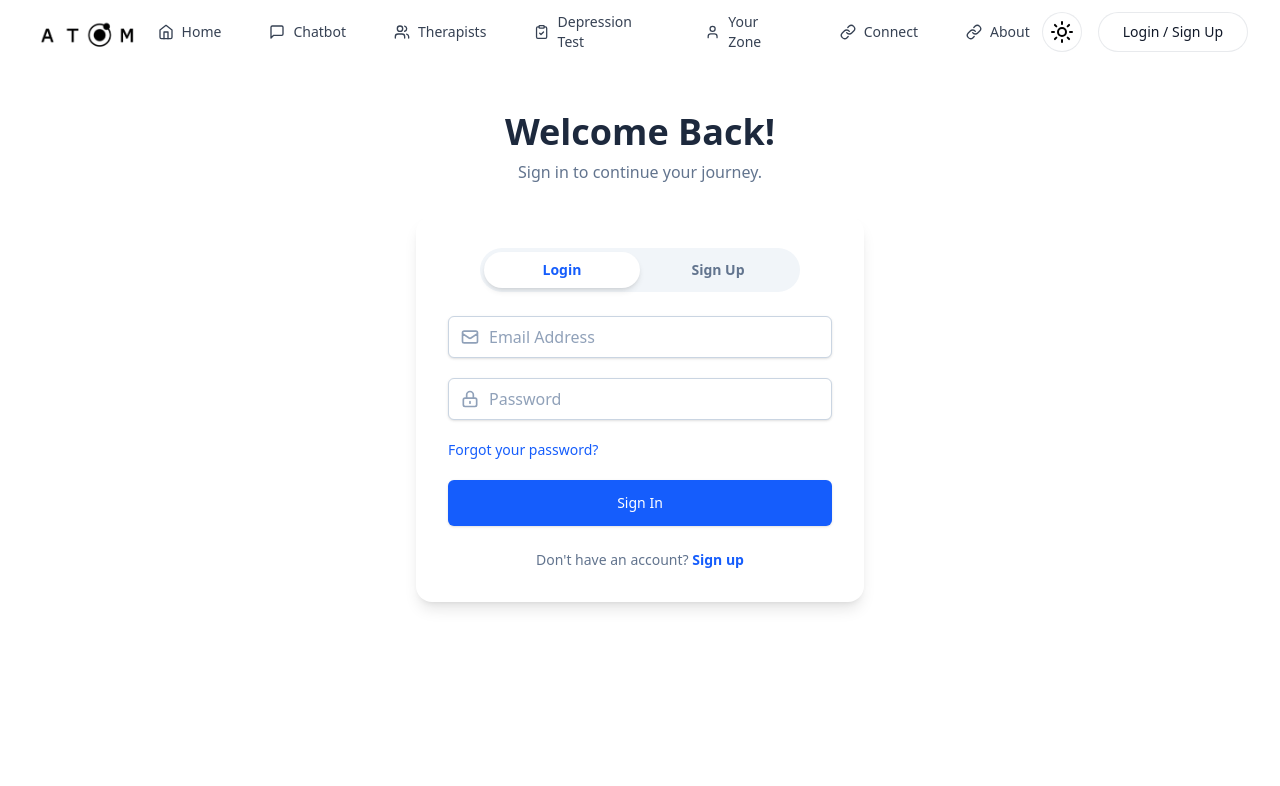
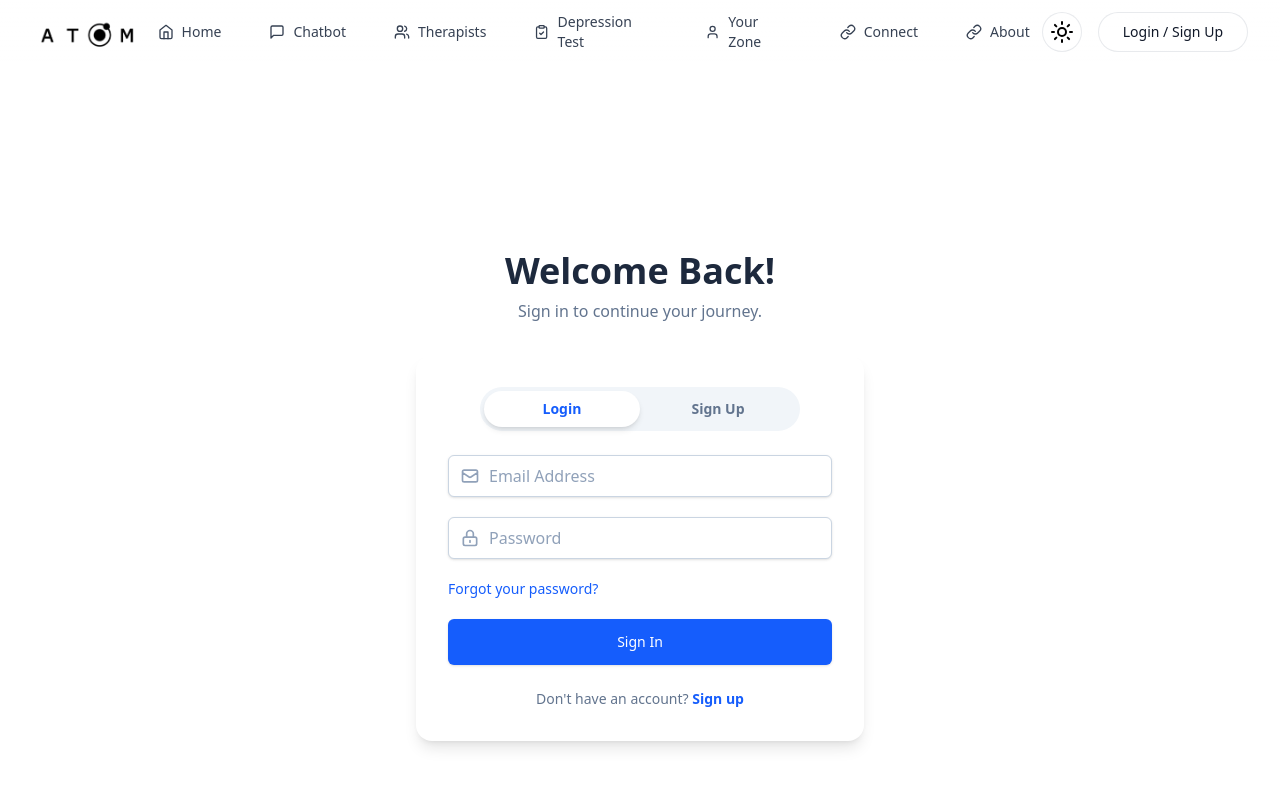
Before and after one commit to abhishekkksharma/ATOM, a React (Vite) app: page /auth in a window 1280 px wide. Shown: the top 786 px of the page. Built offline with nearby package versions, Linux system fonts and the light colour scheme.

Commit message:
fix authetication page size to min- h-screen

```diff
--- a/src/pages/AuthPage.jsx
+++ b/src/pages/AuthPage.jsx
@@ -246,7 +246,7 @@ const AuthPage = () => {
     ];
 
     return (
-        <div className="flex flex-col justify-center items-center p-4 transition-colors duration-300">
+        <div className="min-h-screen flex flex-col justify-center items-center p-4 transition-colors duration-300">
             <div className="max-w-md w-full mx-auto">
                 <div className="text-center mb-8">
                      <h1 className="text-4xl font-bold text-slate-800 dark:text-slate-100">
```
